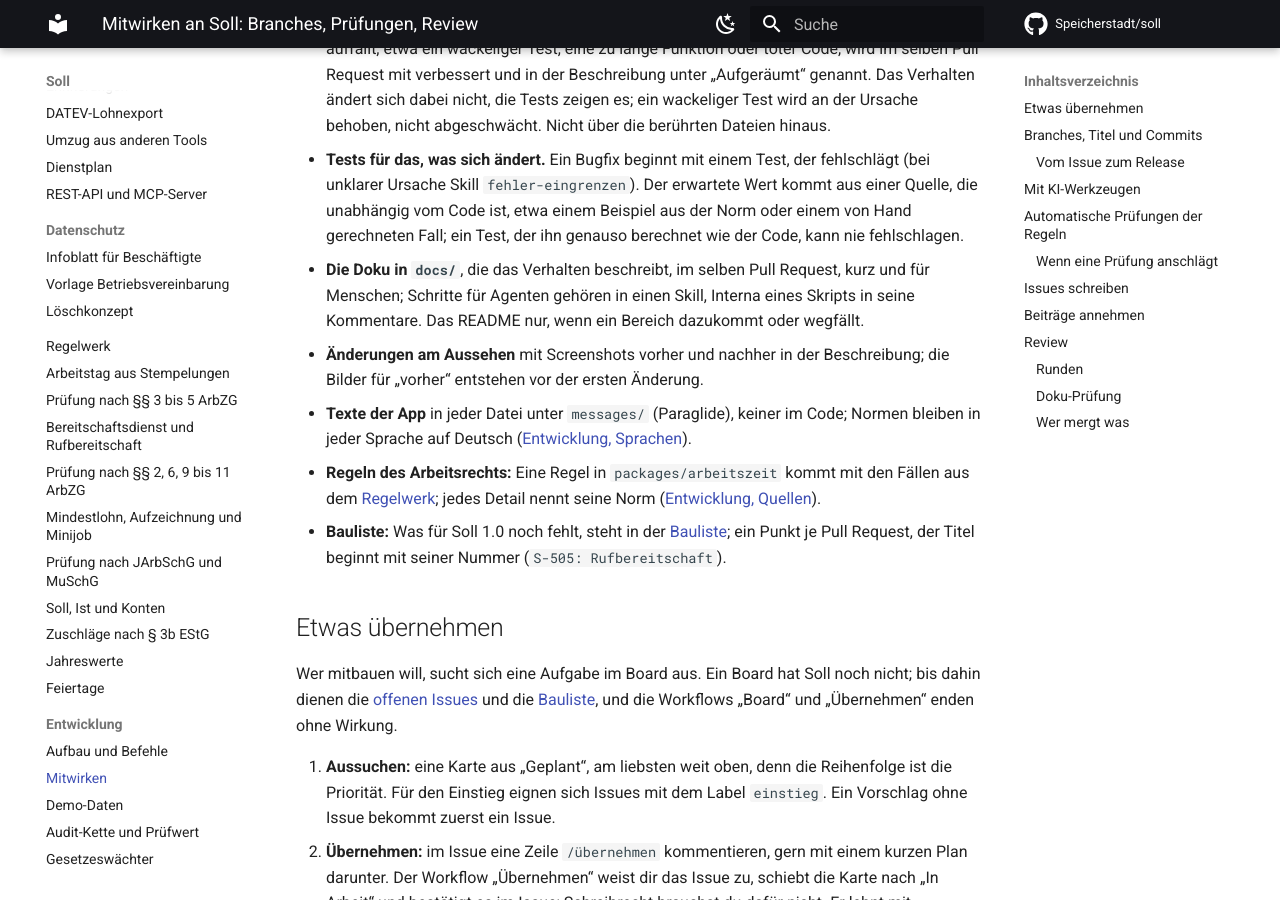
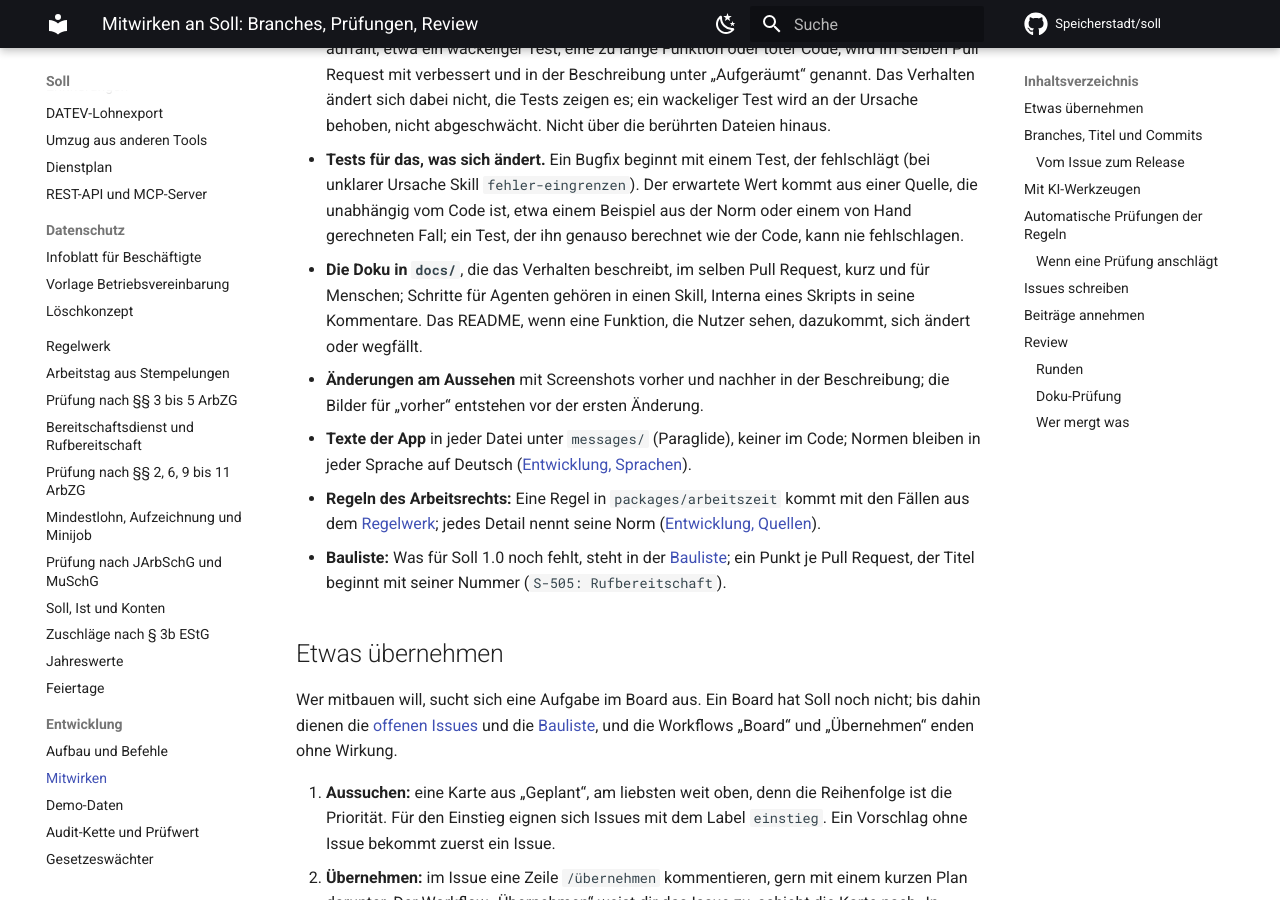
Before and after one commit to Speicherstadt/soll, an MkDocs documentation site: the page built from docs/mitwirken.md, in a window 1280 px wide and 900 px high, scrolled down 337 px. Built offline with MkDocs 1.6.1 and Material for MkDocs 9.7.7, drawn with Linux system fonts in a browser that asks for light colours; comment, search, counter and statistics services are not loaded.

Commit message:
docs: README-Regel in mitwirken.md wie in AGENTS.md
docs/mitwirken.md sagte aus der Vorlage „Das README nur, wenn ein Bereich
dazukommt oder wegfällt“, AGENTS.md (wie die bisherige CLAUDE.md) „wenn
eine Funktion, die Nutzer sehen, dazukommt, sich ändert oder wegfällt“.
Die Regel von Soll bleibt; die beiden Stellen widersprechen sich nicht
mehr.

Co-Authored-By: Claude Opus 5.5 <noreply@anthropic.com>
Claude-Session: https://claude.ai/code/session_01Y3rdfYczQTEwj9sW7zxtt5

```diff
--- a/docs/mitwirken.md
+++ b/docs/mitwirken.md
@@ -14,7 +14,7 @@ Vor jedem Push dieselben Prüfungen wie in der CI; die Befehle stehen im Skill [
 - Ein Pull Request, ein Thema; er trägt nur seine eigenen Commits.
 - **Aufräumen gehört dazu (Pfadfinder-Regel):** Was beim Arbeiten in den berührten Dateien auffällt, etwa ein wackeliger Test, eine zu lange Funktion oder toter Code, wird im selben Pull Request mit verbessert und in der Beschreibung unter „Aufgeräumt“ genannt. Das Verhalten ändert sich dabei nicht, die Tests zeigen es; ein wackeliger Test wird an der Ursache behoben, nicht abgeschwächt. Nicht über die berührten Dateien hinaus.
 - **Tests für das, was sich ändert.** Ein Bugfix beginnt mit einem Test, der fehlschlägt (bei unklarer Ursache Skill `fehler-eingrenzen`). Der erwartete Wert kommt aus einer Quelle, die unabhängig vom Code ist, etwa einem Beispiel aus der Norm oder einem von Hand gerechneten Fall; ein Test, der ihn genauso berechnet wie der Code, kann nie fehlschlagen.
-- **Die Doku in `docs/`**, die das Verhalten beschreibt, im selben Pull Request, kurz und für Menschen; Schritte für Agenten gehören in einen Skill, Interna eines Skripts in seine Kommentare. Das README nur, wenn ein Bereich dazukommt oder wegfällt.
+- **Die Doku in `docs/`**, die das Verhalten beschreibt, im selben Pull Request, kurz und für Menschen; Schritte für Agenten gehören in einen Skill, Interna eines Skripts in seine Kommentare. Das README, wenn eine Funktion, die Nutzer sehen, dazukommt, sich ändert oder wegfällt.
 - **Änderungen am Aussehen** mit Screenshots vorher und nachher in der Beschreibung; die Bilder für „vorher“ entstehen vor der ersten Änderung.
 - **Texte der App** in jeder Datei unter `messages/` (Paraglide), keiner im Code; Normen bleiben in jeder Sprache auf Deutsch ([Entwicklung, Sprachen](entwicklung.md#sprachen)).
 - **Regeln des Arbeitsrechts:** Eine Regel in `packages/arbeitszeit` kommt mit den Fällen aus dem [Regelwerk](regeln.md); jedes Detail nennt seine Norm ([Entwicklung, Quellen](entwicklung.md#quellen)).
```
